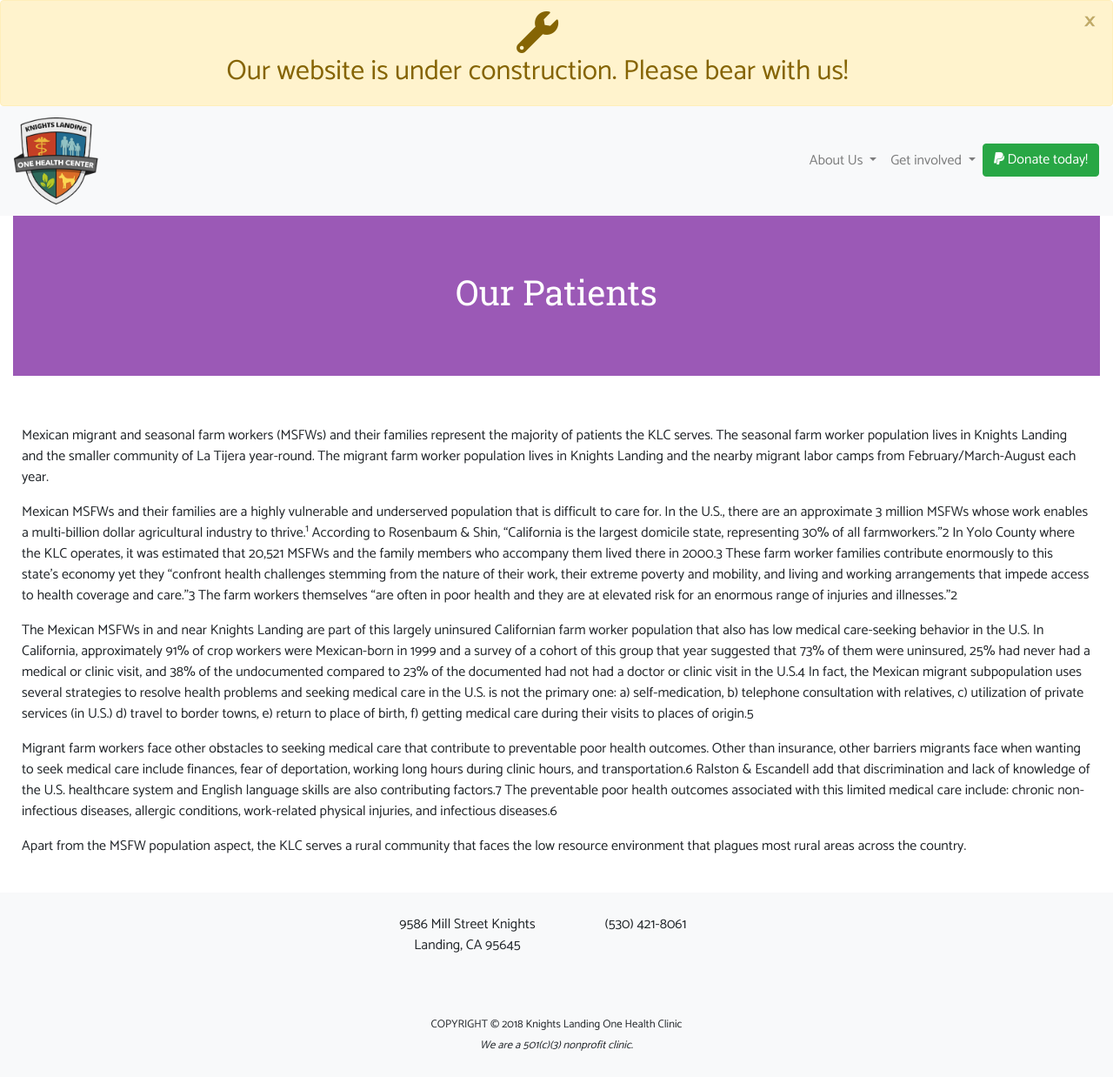
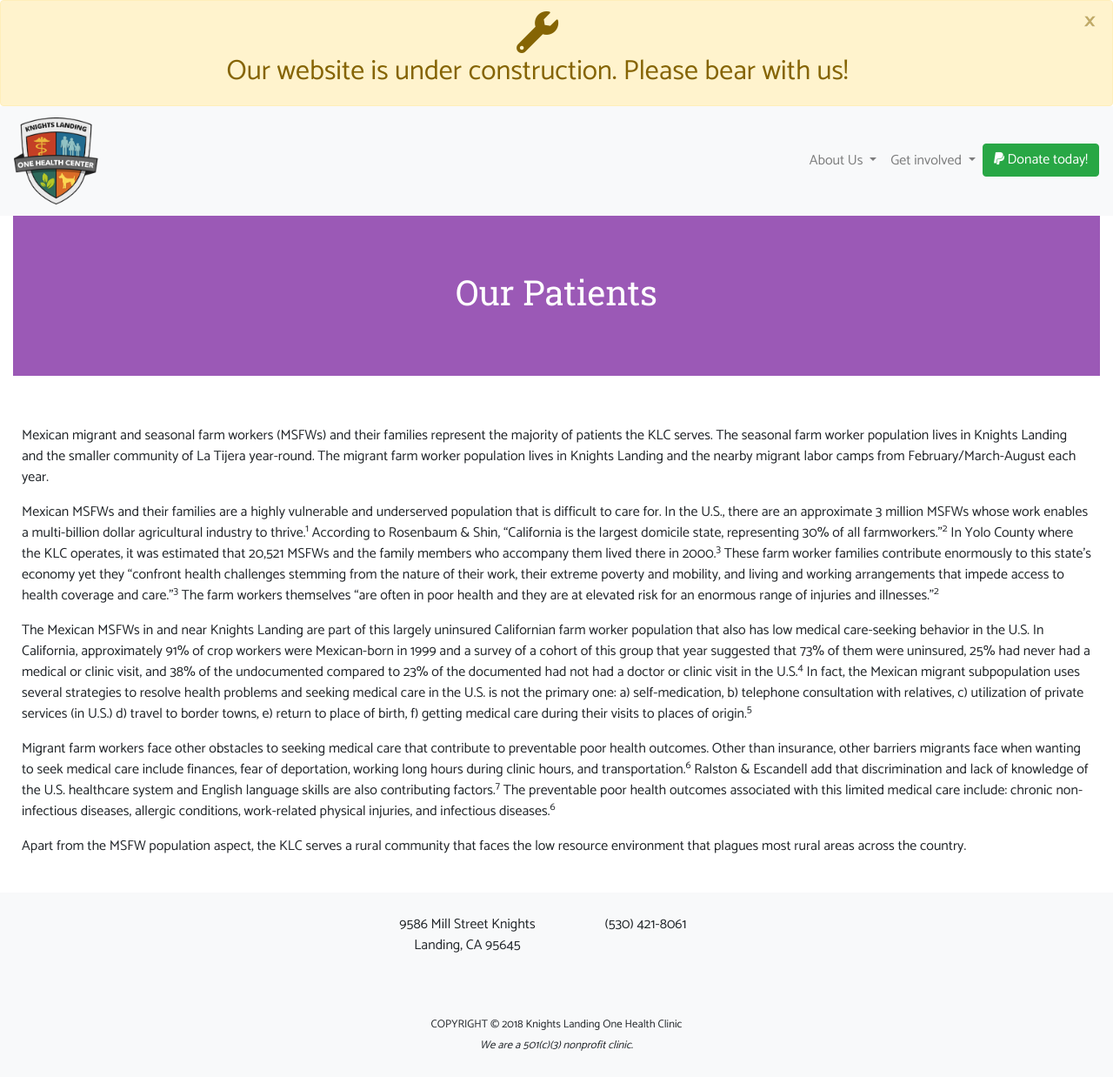
Before and after one commit to iwakoscott/knights-landing, a Jekyll site: the page built from about-us/our-patients.markdown, in a window 1280 px wide. Shown: the whole page at 87% size. Built offline with Jekyll 4.4.1, drawn with Linux system fonts in a browser that asks for light colours; nearby versions of some CDN libraries.

```diff
--- a/about-us/our-patients.markdown
+++ b/about-us/our-patients.markdown
@@ -8,10 +8,10 @@ layout: simple
 
 Mexican migrant and seasonal farm workers (MSFWs) and their families represent the majority of patients the KLC serves. The seasonal farm worker population lives in Knights Landing and the smaller community of La Tijera year-round. The migrant farm worker population lives in Knights Landing and the nearby migrant labor camps from February/March-August each year.
 
-Mexican MSFWs and their families are a highly vulnerable and underserved population that is difficult to care for. In the U.S., there are an approximate 3 million MSFWs whose work enables a multi-billion dollar agricultural industry to thrive.<sup>1</sup> According to Rosenbaum & Shin, “California is the largest domicile state, representing 30% of all farmworkers.”2 In Yolo County where the KLC operates, it was estimated that 20,521 MSFWs and the family members who accompany them lived there in 2000.3 These farm worker families contribute enormously to this state’s economy yet they “confront health challenges stemming from the nature of their work, their extreme poverty and mobility, and living and working arrangements that impede access to health coverage and care.”3 The farm workers themselves “are often in poor health and they are at elevated risk for an enormous range of injuries and illnesses.”2
+Mexican MSFWs and their families are a highly vulnerable and underserved population that is difficult to care for. In the U.S., there are an approximate 3 million MSFWs whose work enables a multi-billion dollar agricultural industry to thrive.<sup>1</sup> According to Rosenbaum & Shin, “California is the largest domicile state, representing 30% of all farmworkers.”<sup>2</sup> In Yolo County where the KLC operates, it was estimated that 20,521 MSFWs and the family members who accompany them lived there in 2000.<sup>3</sup> These farm worker families contribute enormously to this state’s economy yet they “confront health challenges stemming from the nature of their work, their extreme poverty and mobility, and living and working arrangements that impede access to health coverage and care.”<sup>3</sup> The farm workers themselves “are often in poor health and they are at elevated risk for an enormous range of injuries and illnesses.”<sup>2</sup>
 
-The Mexican MSFWs in and near Knights Landing are part of this largely uninsured Californian farm worker population that also has low medical care-seeking behavior in the U.S. In California, approximately 91% of crop workers were Mexican-born in 1999 and a survey of a cohort of this group that year suggested that 73% of them were uninsured, 25% had never had a medical or clinic visit, and 38% of the undocumented compared to 23% of the documented had not had a doctor or clinic visit in the U.S.4 In fact, the Mexican migrant subpopulation uses several strategies to resolve health problems and seeking medical care in the U.S. is not the primary one: a) self-medication, b) telephone consultation with relatives, c) utilization of private services (in U.S.) d) travel to border towns, e) return to place of birth, f) getting medical care during their visits to places of origin.5
+The Mexican MSFWs in and near Knights Landing are part of this largely uninsured Californian farm worker population that also has low medical care-seeking behavior in the U.S. In California, approximately 91% of crop workers were Mexican-born in 1999 and a survey of a cohort of this group that year suggested that 73% of them were uninsured, 25% had never had a medical or clinic visit, and 38% of the undocumented compared to 23% of the documented had not had a doctor or clinic visit in the U.S.<sup>4</sup> In fact, the Mexican migrant subpopulation uses several strategies to resolve health problems and seeking medical care in the U.S. is not the primary one: a) self-medication, b) telephone consultation with relatives, c) utilization of private services (in U.S.) d) travel to border towns, e) return to place of birth, f) getting medical care during their visits to places of origin.<sup>5</sup>
 
-Migrant farm workers face other obstacles to seeking medical care that contribute to preventable poor health outcomes. Other than insurance, other barriers migrants face when wanting to seek medical care include finances, fear of deportation, working long hours during clinic hours, and transportation.6 Ralston & Escandell add that discrimination and lack of knowledge of the U.S. healthcare system and English language skills are also contributing factors.7 The preventable poor health outcomes associated with this limited medical care include: chronic non-infectious diseases, allergic conditions, work-related physical injuries, and infectious diseases.6
+Migrant farm workers face other obstacles to seeking medical care that contribute to preventable poor health outcomes. Other than insurance, other barriers migrants face when wanting to seek medical care include finances, fear of deportation, working long hours during clinic hours, and transportation.<sup>6</sup> Ralston & Escandell add that discrimination and lack of knowledge of the U.S. healthcare system and English language skills are also contributing factors.<sup>7</sup> The preventable poor health outcomes associated with this limited medical care include: chronic non-infectious diseases, allergic conditions, work-related physical injuries, and infectious diseases.<sup>6</sup>
 
 Apart from the MSFW population aspect, the KLC serves a rural community that faces the low resource environment that plagues most rural areas across the country.
```
